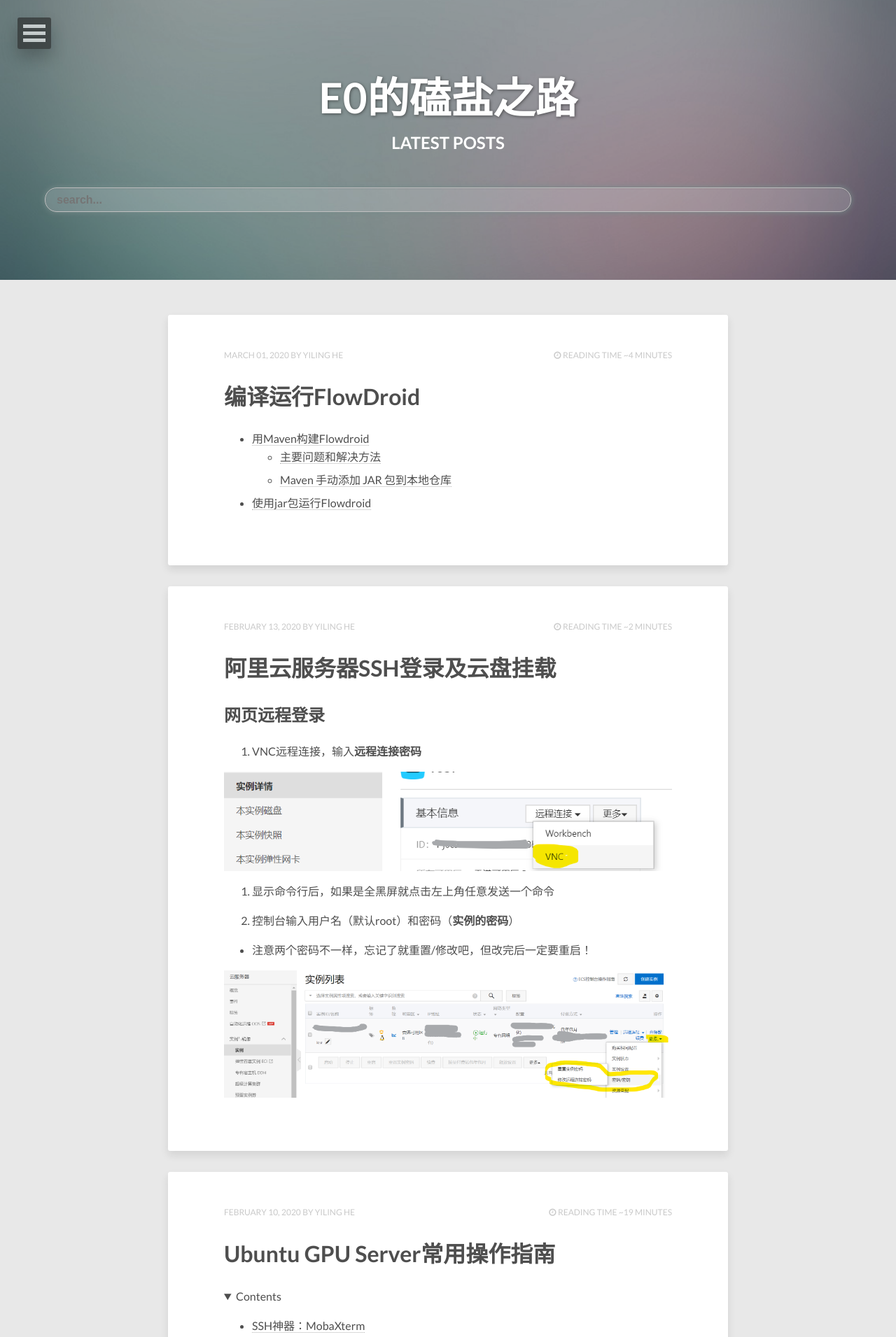
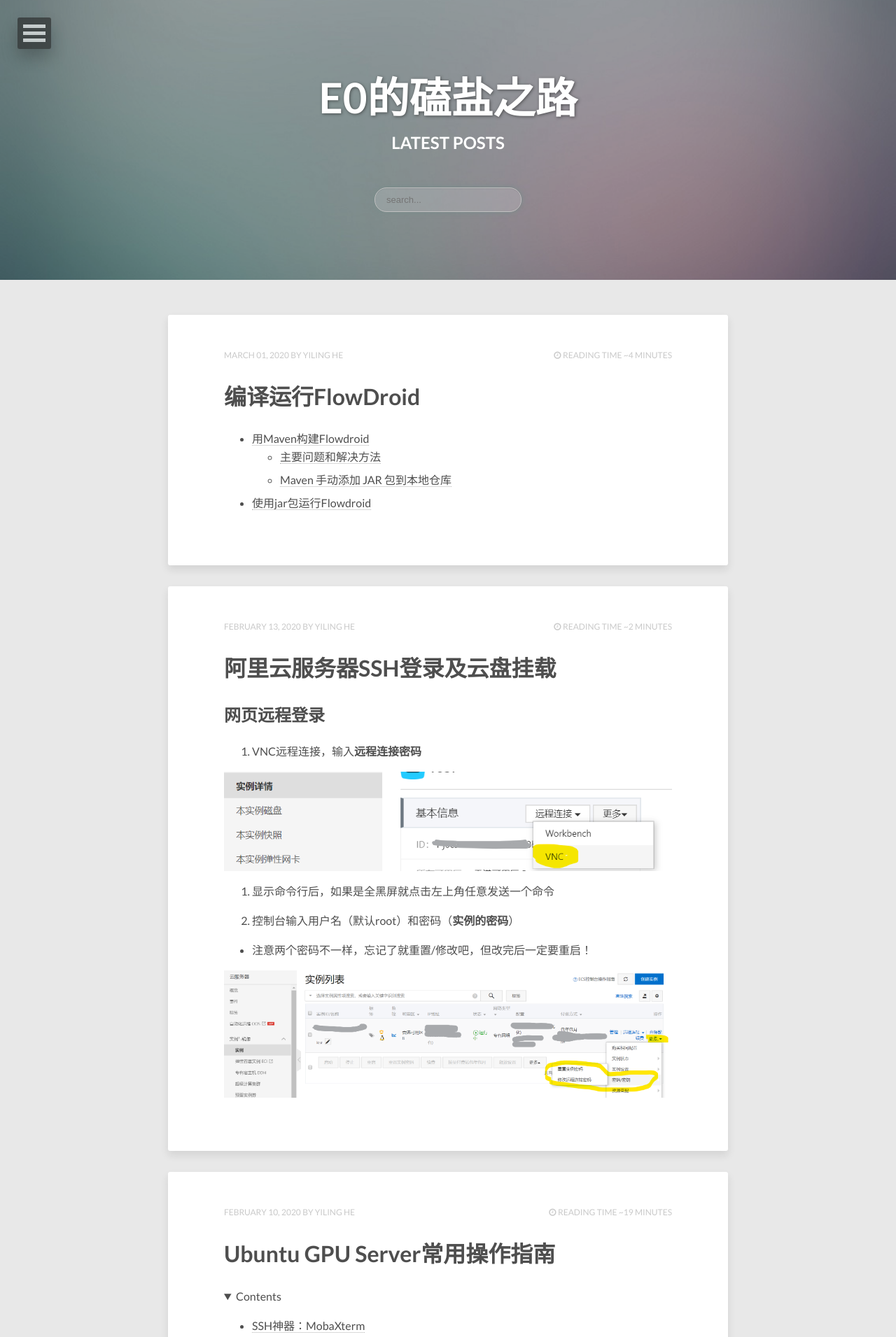
Before and after one commit to E0HYL/BLOG-OF-E0, a Jekyll site: the page built from index.html, in a window 1280 px wide. Shown: the top 1911 px of the page at 70% size. Built offline with Jekyll 4.4.1, drawn with Linux system fonts in a browser that asks for light colours; nearby versions of some CDN libraries; the list of posts is cut into pages by our own code.

```diff
--- a/_sass/_site.scss
+++ b/_sass/_site.scss
@@ -83,15 +83,14 @@
    Search
    ========================================================================== */
 #search-input {
-    width: 90%;
     height: 35px;
     color: #333;
     background-color: rgba(227,231,236,.2);
     line-height: 35px;
     padding:0px 16px;
     border: 1px solid #c0c0c0;
-    font-size: 16px;
-    font-weight: bold;
+    font-size: 13px;
+    // font-weight: bold;
     border-radius: 17px;
     outline: none;
 	box-sizing: border-box;
```
